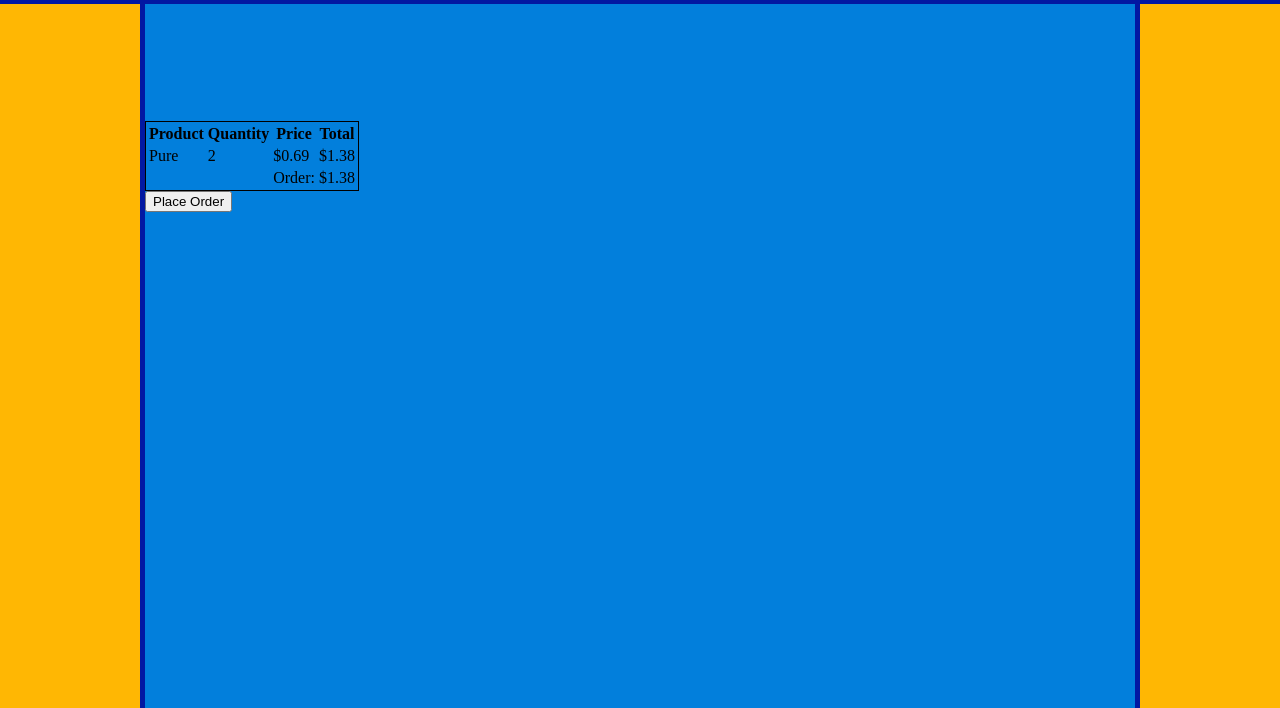
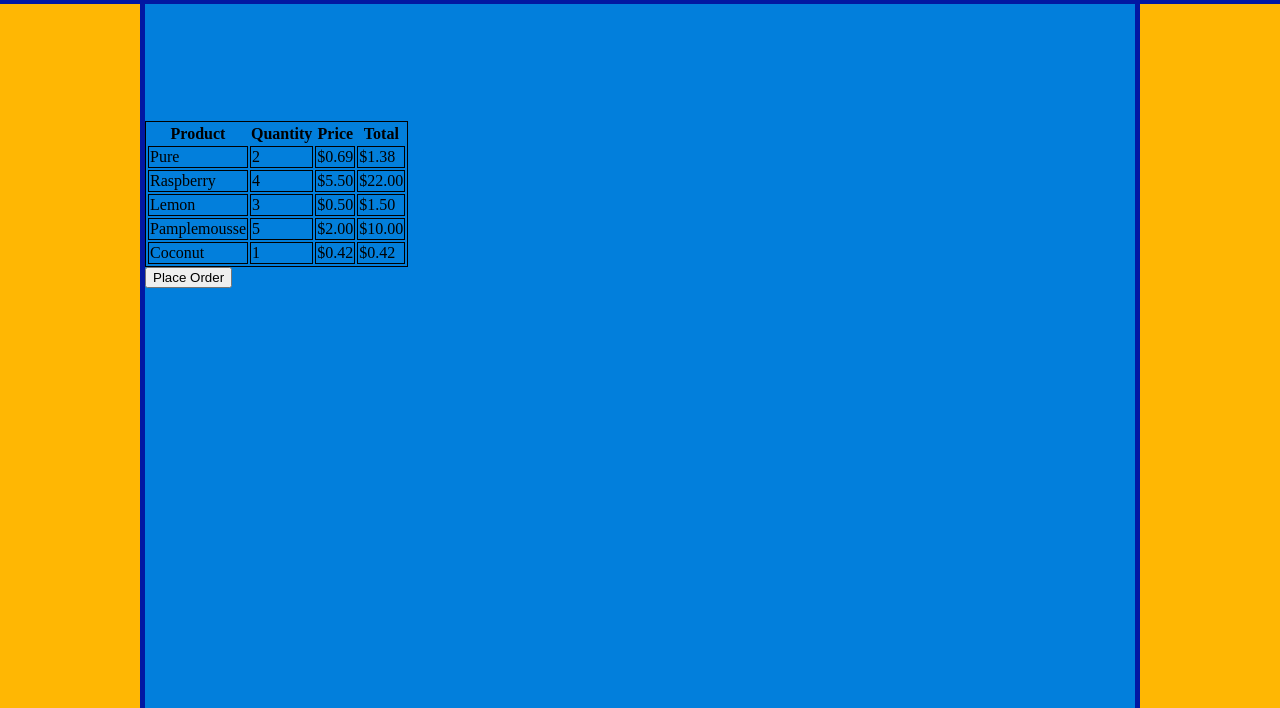
Before and after one commit to cficht/la-croix-flavors, a plain HTML site: page shopping-cart/index.html in a window 1280 px wide. Shown: the part 92-800 px from the top of the page. Drawn offline with Linux system fonts and the light colour scheme.

Commit message:
created render-line-items.js and shopping-cart.js

```diff
--- a/common/utils.js
+++ b/common/utils.js
@@ -1,14 +1,14 @@
 export function findById(inputId, inputArray) {
     for (let i = 0; i < inputArray.length; i++) {
-        const individualArray = inputArray[i];
-        if (inputId === individualArray.id) {
-            return individualArray;
+        const individualFromArray = inputArray[i];
+        if (inputId === individualFromArray.id) {
+            return individualFromArray;
         }
     }
 }
 
 export function calcLineItem(quantity, itemPrice) {
     const calculateItems = quantity * itemPrice;
-    const roundCalculation = Math.round(calculateItems * 100) / 100;
+    const roundCalculation = (Math.round(calculateItems * 100) / 100).toFixed(2);
     return roundCalculation;
 }
--- a/shopping-cart/index.html
+++ b/shopping-cart/index.html
@@ -21,24 +21,30 @@
     <main id="main-content">
         <article>
             <table id="shopping-table">
-                <tr>
+                <thead>
+                    <tr id="shopping-table-header">
                         <th>Product</th>
                         <th>Quantity</th>
                         <th>Price</th>
                         <th>Total</th>
                     </tr>
-                <tr>
+                </thead>
+                <tbody id="shopping-table-body">
+                    <!-- <tr class="product-row">
                         <td>Pure</td>
                         <td>2</td>
                         <td>$0.69</td>
                         <td>$1.38</td>
-                </tr>
+                    </tr> -->
+                </tbody>
+                <!-- <tfoot>
                     <tr>
                         <td></td>
                         <td></td>
                         <td>Order:</td>
                         <td>$1.38</td>
                     </tr>
+                </tfoot> -->
             </table>
         </article>
         <article>
@@ -46,7 +52,7 @@
         </article>
     </main>
 
-    <!-- <script type="module" src="./products.js"></script> -->
+    <script type="module" src="./shopping-cart.js"></script>
 
 </body>
 
--- a/shopping-cart/render-line-item.js
+++ b/shopping-cart/render-line-item.js
@@ -0,0 +1,29 @@
+import { calcLineItem } from '../common/utils.js';
+
+function renderLineItem(cartToInventory, selectedProduct) {
+    const productRow = document.createElement('tr');
+    productRow.className = 'product-row';
+
+    const productNameTD = document.createElement('td');
+    productNameTD.textContent = cartToInventory.name;
+    productRow.appendChild(productNameTD);
+
+    const productQuantityTD = document.createElement('td');
+    productQuantityTD.textContent = selectedProduct.quantity;
+    productRow.appendChild(productQuantityTD);
+
+    const productPriceTD = document.createElement('td');
+    const productPriceAdjusted = cartToInventory.price.toFixed(2);
+    productPriceTD.textContent = `$${productPriceAdjusted}`;
+    productRow.appendChild(productPriceTD);
+
+    const quantityPrice = calcLineItem(selectedProduct.quantity, productPriceAdjusted);
+
+    const productTotalTD = document.createElement('td');
+    productTotalTD.textContent = `$${quantityPrice}`;
+    productRow.appendChild(productTotalTD);
+
+    return productRow;
+}
+
+export default renderLineItem;
--- a/shopping-cart/shopping-cart.css
+++ b/shopping-cart/shopping-cart.css
@@ -2,3 +2,7 @@
     border: 1px solid black;
     margin-top: 200px;
 }
+
+td {
+    border: 1px solid black;
+}
--- a/shopping-cart/shopping-cart.js
+++ b/shopping-cart/shopping-cart.js
@@ -0,0 +1,15 @@
+import flavors from '../data/flavors.js';
+import selectedProducts from '../data/cart.js';
+import { findById } from '../common/utils.js';
+import renderLineItem from './render-line-item.js';
+
+const shoppingTable = document.getElementById('shopping-table-body');
+
+for (let i = 0; i < selectedProducts.length; i++) {
+    const selectedProduct = selectedProducts[i];
+    const cartToInventory = findById(selectedProduct.id, flavors);
+    const renderCartItem = renderLineItem(cartToInventory, selectedProduct);
+    shoppingTable.appendChild(renderCartItem);
+
+
+}
```
Lines whose indentation alone changed are shown as unchanged.
